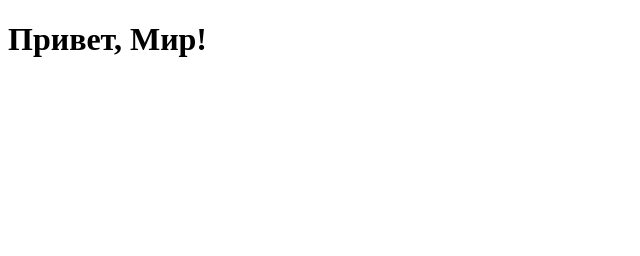
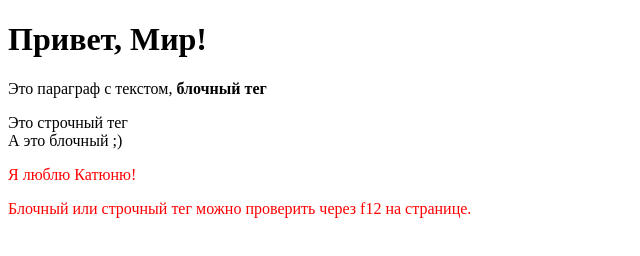
Before and after one commit to LomakinVladislav/HTML-course, a plain HTML site: page index.html in a window 1280 px wide. Shown: the whole page, without its empty margins (0-640 px from the left). Drawn offline with Linux system fonts and the light colour scheme.

Commit message:
Я познакмился с блочными и строчными тегами!

```diff
--- a/index.html
+++ b/index.html
@@ -7,5 +7,10 @@
 </head>
 <body>
     <h1>Привет, Мир!</h1>
+    <p>Это параграф с текстом, <b>блочный тег</b></p>
+    <span>Это строчный тег</span>
+    <div>А это блочный ;) </div>
+    <p style="color: red;">Я люблю Катюню!</p>
+    <p style="color: red;">Блочный или строчный тег можно проверить через f12 на странице.</p>
 </body>
 </html>
```
